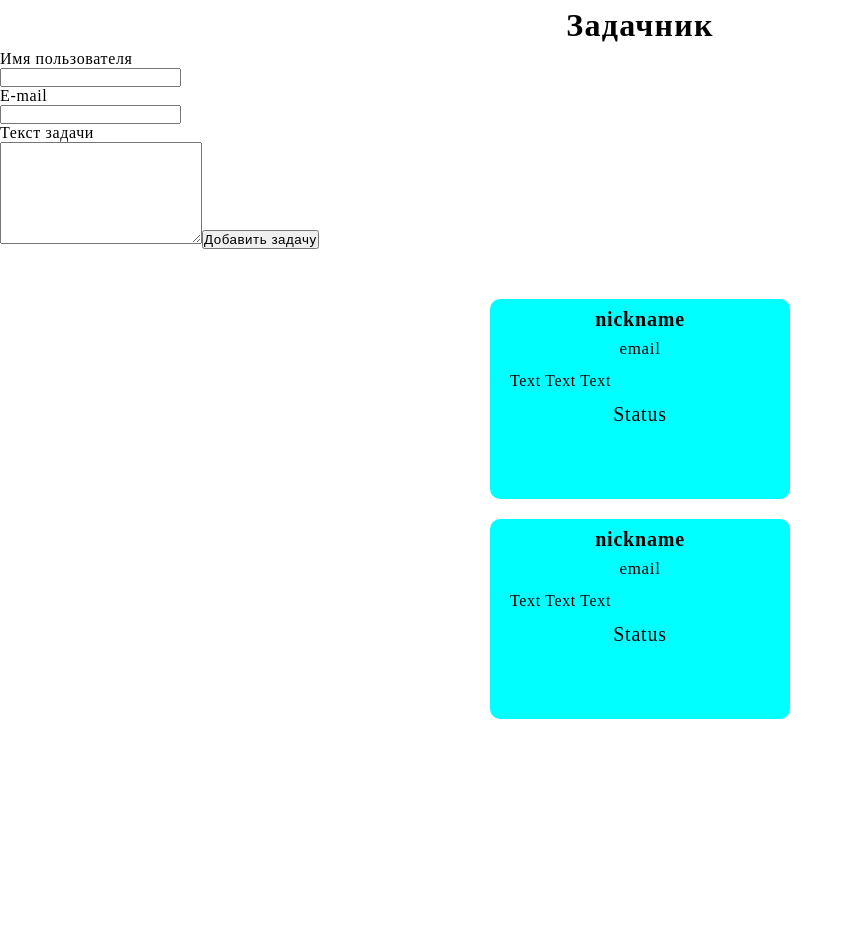
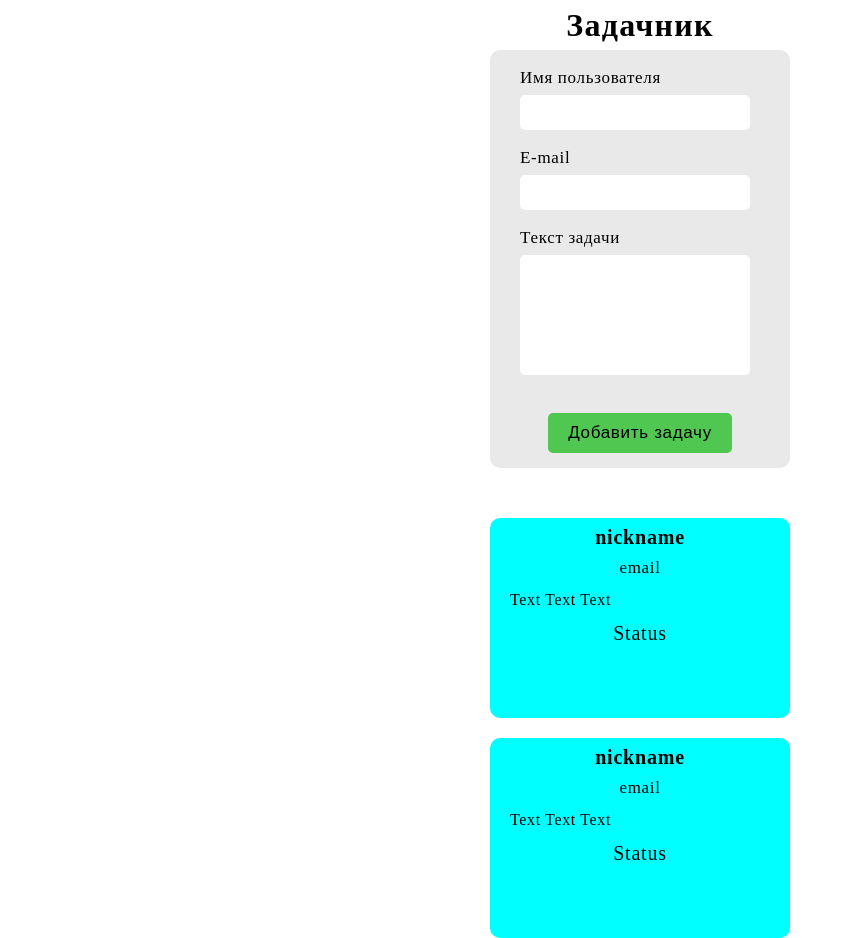
Before and after one commit to YakubovKirill/BeeJeeReact, a React (Create React App) app: page / in a window 1280 px wide. Shown: the whole page, without its empty margins (0-853 px from the left). Before the commit the page ends 800 px from the top, so only its background shows below. Built offline with nearby package versions, Linux system fonts and the light colour scheme; no server answers.

Commit message:
feat: create post form

```diff
--- a/src/App.css
+++ b/src/App.css
@@ -1,4 +1,10 @@
-textarea {
-    width: 200px;
-    height: 100px;
+.f-c {
+    display: flex;
+    align-items: center;
+    justify-content: center;
 }
+
+.formplace {
+    width: 100%;
+    height: max-content;
+}
--- a/src/App.js
+++ b/src/App.js
@@ -1,13 +1,12 @@
 import './App.css';
 import Header from './modules/Header/Header'
 import PostsList from './modules/PostsList/PostsList'
+import AddPostForm from './modules/AddPostForm/AddPostForm'
 import React, {useState, useEffect} from "react"
 import Axios from "axios"
 
 function App() {
   const [adminIsAuth, setAdminAuth] = useState(false)
-  const [userName, setUserName] = useState('')
-  const [userMail, setUserMail] = useState('')
   const [tasks, setTasks] = useState([])
   const developer = 'YakubovKirill'
 
@@ -30,15 +29,9 @@ function App() {
   return (
     <div className="App">
       <Header />
-      <form>
-        <p>Имя пользователя</p>
-        <input type='text' name='userName' onChange={(event) => setUserName(event.target.value)}/>
-        <p>E-mail</p>
-        <input type='email' name='userName' onChange={(event) => setUserMail(event.target.value)}/>
-        <p>Текст задачи</p>
-        <textarea></textarea>
-        <button>Добавить задачу</button>
-      </form>
+      <div className='formplace f-c'>
+        <AddPostForm />
+      </div>
       <PostsList data={tasks}/>
     </div>
   );
--- /dev/null
+++ b/src/modules/AddPostForm/AddPostForm.css
@@ -0,0 +1,62 @@
+form {
+    width: 300px;
+    height: max-content;
+    background-color: #d4d4d480;
+    border-radius: 10px;
+}
+
+.form-btn {
+    width: max-content;
+    height: max-content;
+    margin: 15px 30px;
+    line-height: 150%;
+    border-radius: 5px;
+    border: none;
+    background-color: #50c750;
+}
+
+.form-btn:hover {
+    cursor: pointer;
+    background-color: #3d993d;
+}
+
+.form-btn:focus { outline: none; }
+
+.form-btn p {
+    margin: 10px 20px;
+    height: max-content;
+    font-size: 17px;
+}
+
+.field {
+    margin: 15px 30px;
+    line-height: 150%;
+    font-size: 17px;
+}
+
+.field p { height: 30px; }
+
+.field input {
+    width: 200px;
+    height: 25px;
+    padding: 5px 15px;
+    border: none;
+    border-radius: 5px;
+    font-size: 18px;
+    color: #676767;
+}
+
+.field input:focus { outline: none; }
+
+textarea {
+    width: 210px;
+    height: 100px;
+    font-size: 16px;
+    color: #676767;
+    border-radius: 5px;
+    padding: 10px 10px;
+    resize: none;
+    border: none;
+}
+
+textarea:focus { outline: none; }
--- /dev/null
+++ b/src/modules/AddPostForm/AddPostForm.js
@@ -0,0 +1,26 @@
+import './AddPostForm.css';
+import React, {useState, useEffect} from "react"
+
+function AddPostForm(props) {
+    const [userName, setUserName] = useState('')
+    const [userMail, setUserMail] = useState('')
+    return (
+        <form>
+            <div className='field'>
+                <p>Имя пользователя</p>
+                <input type='text' name='userName' onChange={(event) => setUserName(event.target.value)} required />
+            </div>
+            <div className='field'>
+                <p>E-mail</p>
+                <input type='email' name='userName' onChange={(event) => setUserMail(event.target.value)} required />
+            </div>
+            <div className='field'>
+                <p>Текст задачи</p>
+                <textarea required></textarea>
+            </div>
+            <div className='f-c'><button className='form-btn f-c'><p>Добавить задачу</p></button></div>
+        </form>
+    )
+}
+
+export default AddPostForm
--- a/src/modules/Post/Post.js
+++ b/src/modules/Post/Post.js
@@ -1,6 +1,6 @@
 import './Post.css';
 
-function Post() {
+function Post(props) {
     return (
         <div className='post'>
             <div className='post-header f-c'><p>nickname</p></div>
--- a/src/modules/PostsList/PostsList.js
+++ b/src/modules/PostsList/PostsList.js
@@ -1,7 +1,7 @@
 import './PostsList.css';
 import Post from "../Post/Post";
 
-function PostsList() {
+function PostsList(props) {
     return (
         <div className='posts f-c'>
             <div className='list-wrap'>
```
